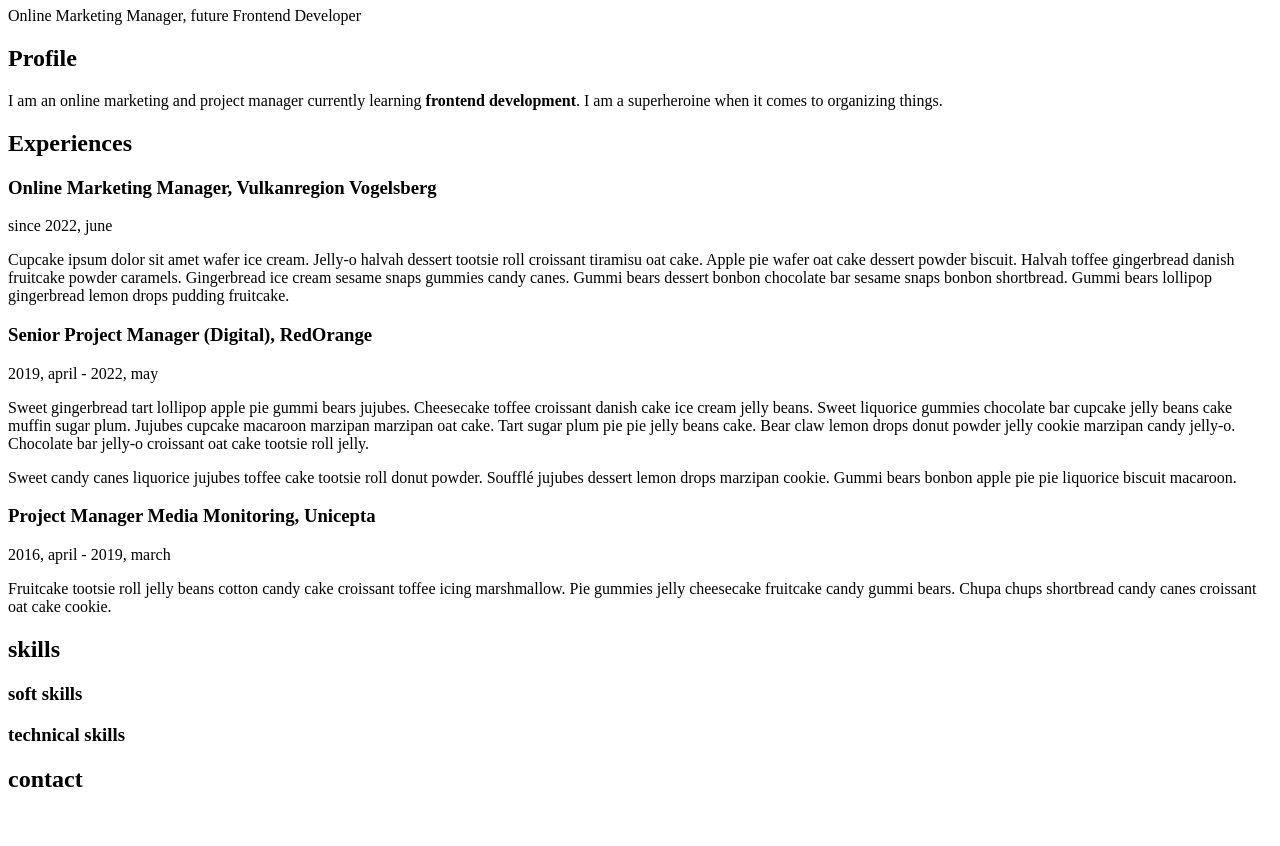
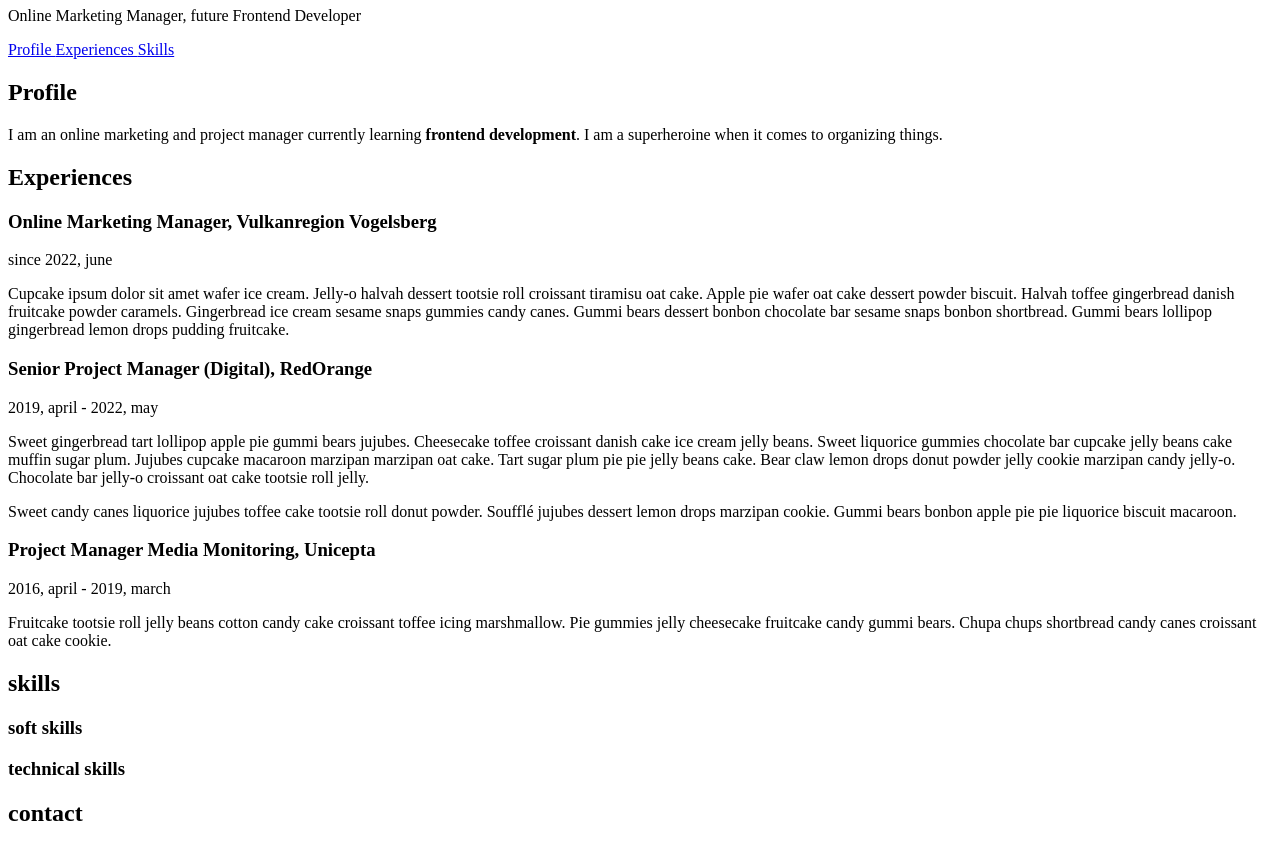
Before and after one commit to anne-die/cv-ad, a plain HTML site: page index.html in a window 1280 px wide. Shown: the part 73-919 px from the top of the page. Before the commit the page ends 885 px from the top, so only its background shows below. Drawn offline with Linux system fonts and the light colour scheme.

Commit message:
add top navigation

```diff
--- a/index.html
+++ b/index.html
@@ -14,15 +14,22 @@
     <header>
         <h1>Anne Dietzsch</h1>
         <p>Online Marketing Manager, future Frontend Developer</p>
+        <nav>
+            <a href="#profile">Profile </a>
+            <a href="#experience">Experiences </a>
+            <a href="#skill">Skills </a>
+            <a href="Contact "></a>
+        </nav>
+
     </header>
     <main>
-        <article>
+        <article id="profile">
             <h2>Profile</h2>
             <p>I am an online marketing and project manager currently
                 learning <strong>frontend development</strong>. I am a superheroine when it comes to organizing things.
             </p>
         </article>
-        <article>
+        <article id="experience">
             <h2>Experiences</h2>
             <section>
                 <header>
@@ -68,7 +75,7 @@
                     shortbread candy canes croissant oat cake cookie. </p>
             </section>
         </article>
-        <article>
+        <article id="skill">
             <h2>skills</h2>
             <section>
                 <h3>soft skills</h3>
@@ -77,7 +84,7 @@
                 <h3>technical skills</h3>
             </section>
         </article>
-        <article>
+        <article id="contact">
             <h2>contact</h2>
         </article>
     </main>
```
